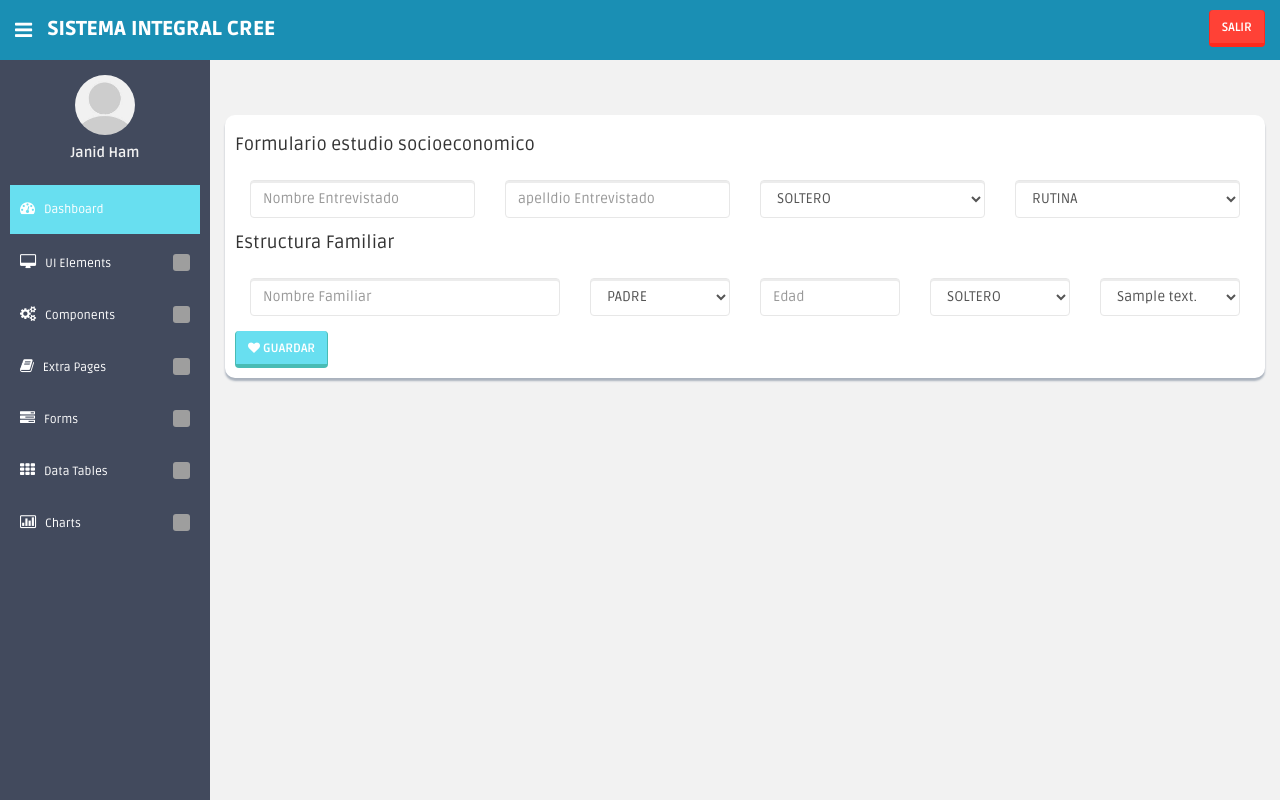
After one commit to JanidHam/CREE, a Django app: template preconsulta/templates/preconsulta/PrevaloracionEstudioS.html in a window 1280 px wide. The commit adds this page. Run offline with Django 3.2, Linux system fonts and the light colour scheme; tables that the repository leaves empty hold one stand-in row (values such as "Sample post"); the template is opened without the code that fills it: values that come from a table or form of the project are taken from there, most other values are stand-ins (such as "Sample title", 1, 10 or a date in 2020); parts of the project's set-up code (start-up, migrations or seed data) failed here and were passed over; some libraries are stand-ins or nearby versions; grey boxes are pictures that could not be loaded.

Commit message:
Se agrego la vista de estudio socio economico, se corrigeron ciertos bugs y se implementaron mejoras

```diff
--- a/preconsulta/models.py
+++ b/preconsulta/models.py
@@ -149,6 +149,7 @@ class EstudioSocioE1(models.Model):
 	motivoestudio = models.ForeignKey(MotivoEstudioSE, related_name='estudiosocioe1_escolaridad')
 	expediente = models.ForeignKey(Expediente, related_name='estudiosocioe1_expediente')
 	usuariocreacion = models.ForeignKey(UserProfile, related_name='estudiosocioe1_usuario')
+	#Faltan las relaciones de los miembros de la familia
 
 class EstructuraFamiliaESE1(models.Model):
 	nombrefamiliar = models.CharField(max_length=200)
--- a/preconsulta/static/preconsulta/assets/css/prevaloracion.css
+++ b/preconsulta/static/preconsulta/assets/css/prevaloracion.css
@@ -5,21 +5,28 @@ a {
 	color: #FFF !important;
 }
 
-a .logout {
-	background-color: #28B62C !important;
-	border-color: #23A127 !important;
+.logOut {
+	/*background-color: #28B62C !important;
+	border-color: #23A127 !important;*/
+	margin-top: 10px !important;
 }
 
 div .True {
-	background: #2AC36C;
+	/*background: #2AC36C;*/
+	background-color: #28B62C;
+	border-color: #23A127;
 }
 
 div .False {
-	background: #E74C3C;
+	/*background: #E74C3C;*/
+	background-color: #FF4136;
+	border-color: #FF291C;
 }
 
 div .None {
-	background: #F4BE3A;
+	/*background: #F4BE3A;*/
+	background-color: #158CBA;
+	border-color: #127BA3;
 }
 span .pacientes {
 	background-color: #75CAEB;
--- a/preconsulta/static/preconsulta/assets/css/style.css
+++ b/preconsulta/static/preconsulta/assets/css/style.css
@@ -418,7 +418,7 @@ ul.sidebar-menu li a.active i {
 }
 
 .black-bg {
-    background: #ED6762;
+    background: #1A8FB4;
     /*border-bottom: 1px solid #c9aa5f;*/
 }
 
--- /dev/null
+++ b/preconsulta/templates/preconsulta/PrevaloracionEstudioS.html
@@ -0,0 +1,92 @@
+{% extends 'preconsulta/base.html' %}
+
+{% load staticfiles %}
+
+{% block title %} Prevaloracion Estudio Socioeconomico - {{curp}} {% endblock title %}
+
+{% block filesJS %}
+	<script src="{% static "preconsulta/assets/js/revision_estudioS.js" %}"></script>
+{% endblock filesJS %}
+
+{% block filesCSS %}
+	<link rel="stylesheet" type="text/css" href="{% static "preconsulta/assets/css/prevaloracion.css" %}"/>
+{% endblock filesCSS %}
+
+{% block content %}
+<!-- Start form oculto para agregar pacientes nuevos-->
+<div class="row mt" id="form">
+	<div class="col-lg-12">
+		<div class="form-panel">
+			<h4 class="mb">Formulario estudio socioeconomico</h4>
+			<form class="form-horizontal tasi-form" role="form">
+				<div class="form-group">
+					<div class="col-lg-12">
+						<div class="col-lg-3">
+							<input type="tel" class="form-control" id="nombreEntrevistado" placeholder="Nombre Entrevistado">
+						</div>
+						<div class="col-lg-3">
+							<input type="tel" class="form-control" id="apellidoEntrevistado" placeholder="apelldio Entrevistado">
+						</div>
+						<div class="col-lg-3">
+							<select class="form-control" id="estadoCivil">
+								<option value="SOLTERO"> SOLTERO </option>
+								<option value="CASADO"> CASADO </option>
+								<option value="VIUDO"> VIUDO </option>
+							</select>
+						</div>
+						<div class="col-lg-3">
+							<select class="form-control" id="motivoEstudio">
+								<option value="RUTINA"> RUTINA </option>
+							</select>
+						</div>
+					</div>
+				</div>
+				<h4 class="mb">Estructura Familiar</h4>
+				<div id="estructura-familiar">
+					<div class="form-group" id="form-estructura">
+						<div class="col-lg-12">
+							<div class="col-lg-4">
+								<input type="tel" class="form-control" id="nombreFamiliar" placeholder="Nombre Familiar">
+							</div>
+							<div class="col-lg-2">
+								<select class="form-control" id="parentesco">
+									<option value="PADRE"> PADRE </option>
+									<option value="MADRE"> MADRE </option>
+									<option value="HIJO"> HIJO </option>
+									<option value="HERMANO"> HERMANO </option>
+									<option value="HERMANA"> HERMANA </option>
+									<option value="TIO"> TIO </option>
+									<option value="TIA"> TIA </option>
+								</select>
+							</div>
+							<div class="col-lg-2">
+								<input type="tel" class="form-control" id="edad" placeholder="Edad">
+							</div>
+							<div class="col-lg-2">
+								<select class="form-control" id="estadoCivilFamiliar">
+									<option value="SOLTERO"> SOLTERO </option>
+									<option value="CASADO"> CASADO </option>
+									<option value="VIUDO"> VIUDO </option>
+								</select>
+							</div>
+							<div class="col-lg-2">
+								<select class="form-control" id="ocupacionFamiliar">
+									{% for o in ocupaciones %}
+										<option value="{{o.id}}"> {{o.descripcion}} </option>
+									{% endfor %}
+								</select>
+							</div>
+						</div>
+					</div>
+				</div>
+					<button class="btn btn-theme" id="RevisionPaciente"><i class="fa fa-heart"></i> Guardar</button>
+			</form>
+		</div><!-- /form-panel -->
+	</div><!-- /col-lg-12 -->
+</div>
+<!-- End form oculto para agregar pacientes nuevos-->
+<script>
+var CURP = "{{ curp }}";
+console.log(CURP);
+</script>
+{% endblock content %}
--- a/preconsulta/templates/preconsulta/PrevaloracionMedica.html
+++ b/preconsulta/templates/preconsulta/PrevaloracionMedica.html
@@ -1,4 +1,4 @@
-{% extends 'preconsulta/index.html' %}
+{% extends 'preconsulta/base.html' %}
 
 {% load staticfiles %}
 
--- a/preconsulta/templates/preconsulta/PrevaloracionPsicologica.html
+++ b/preconsulta/templates/preconsulta/PrevaloracionPsicologica.html
@@ -1,11 +1,11 @@
-{% extends 'preconsulta/index.html' %}
+{% extends 'preconsulta/base.html' %}
 
 {% load staticfiles %}
 
 {% block title %} Prevaloracion Medica - {{curp}} {% endblock title %}
 
 {% block filesJS %}
-	<script src="{% static "preconsulta/assets/js/revision_medica.js" %}"></script>
+	<script src="{% static "preconsulta/assets/js/revision_psicologica.js" %}"></script>
 {% endblock filesJS %}
 
 {% block filesCSS %}
@@ -21,7 +21,7 @@
 			<form class="form-horizontal tasi-form" role="form">
 				<div class="form-group">
 					<div class="col-lg-12">
-						<textarea class="form-control" id="motivoConsulta" placeholder="MOTIVO DE CONSULTA" rows="5"></textarea>
+						<textarea class="form-control" id="psicologia" placeholder="PSICOLOGIA" rows="5"></textarea>
 					</div>
 				</div>
 					<button class="btn btn-theme" id="RevisionPaciente"><i class="fa fa-heart"></i> Guardar</button>
--- a/preconsulta/templates/preconsulta/index.html
+++ b/preconsulta/templates/preconsulta/base.html
@@ -48,7 +48,7 @@
             </div>
             <div class="top-menu">
             	<ul class="nav pull-right top-menu">
-                    <li><button class="btn btn-success logout" href="login.html">Logout</button></li>
+                    <li><button class="btn btn-danger logOut" href="login.html">Salir</button></li>
             	</ul>
             </div>
         </header>
--- a/preconsulta/urls.py
+++ b/preconsulta/urls.py
@@ -9,8 +9,10 @@ urlpatterns = patterns('',
     url(r'^$', views.home, name='home'),
 
     url(r'^revision-medica/(?P<paciente>[\w\-]+)/$', views.revisionMedica, name='revision_medica'),
-    url(r'^psicologia/(?P<paciente>[\w\-]+)/$', views.psicologicaPrevaloracion, name='picologica_prevaloracion'),
+    url(r'^revision-psicologica/(?P<paciente>[\w\-]+)/$', views.psicologicaPrevaloracion, name='revision_psicologica'),
+    url(r'^revision-estudio-socioeconomico/(?P<paciente>[\w\-]+)/$', views.estudioSPrevaloracion, name='revision_estudio_socioeconomico'),
 
     url(r'^agregar-paciente/$', views.agregar_paciente, name='agrega_paciente'),
     url(r'^agregar-hoja-prevaloracion/$', views.addHojaPrevaloracion, name='agregar_hoja_prevaloracion'),
+    url(r'^agregar-hoja-prevaloracion-psicologia/$', views.addPsicologiaHojaPrevaloracion, name='agregar_hoja_prevaloracion_psicologica'),
 )
--- a/preconsulta/utils.py
+++ b/preconsulta/utils.py
@@ -3,9 +3,9 @@ from datetime import date
 
 def getUpdateConsecutiveExpendiete():
 	anio = date.today().year
-	print "aqui ando"
+
 	consecutivo = ConsecutivoExpendiente.objects.get(anio_actual=anio)
-	print consecutivo
+
 	consecutivoActual = consecutivo.consecutivo
 	consecutivo.consecutivo += 1
 	consecutivo.save()
```
Also changed, not shown: nodeCREE/server.js (+31 -1 lines), preconsulta/static/preconsulta/assets/js/prevaloracion.js (+12 -5 lines), preconsulta/static/preconsulta/assets/js/revision_medica.js (+19 -2 lines), preconsulta/static/preconsulta/assets/js/revision_psicologica.js (added, +41 -0 lines), preconsulta/templates/preconsulta/Prevaloracion.html (+1 -18 lines), preconsulta/views.py (+19 -7 lines), preconsulta/static/preconsulta/images/favicon.ico (added).
